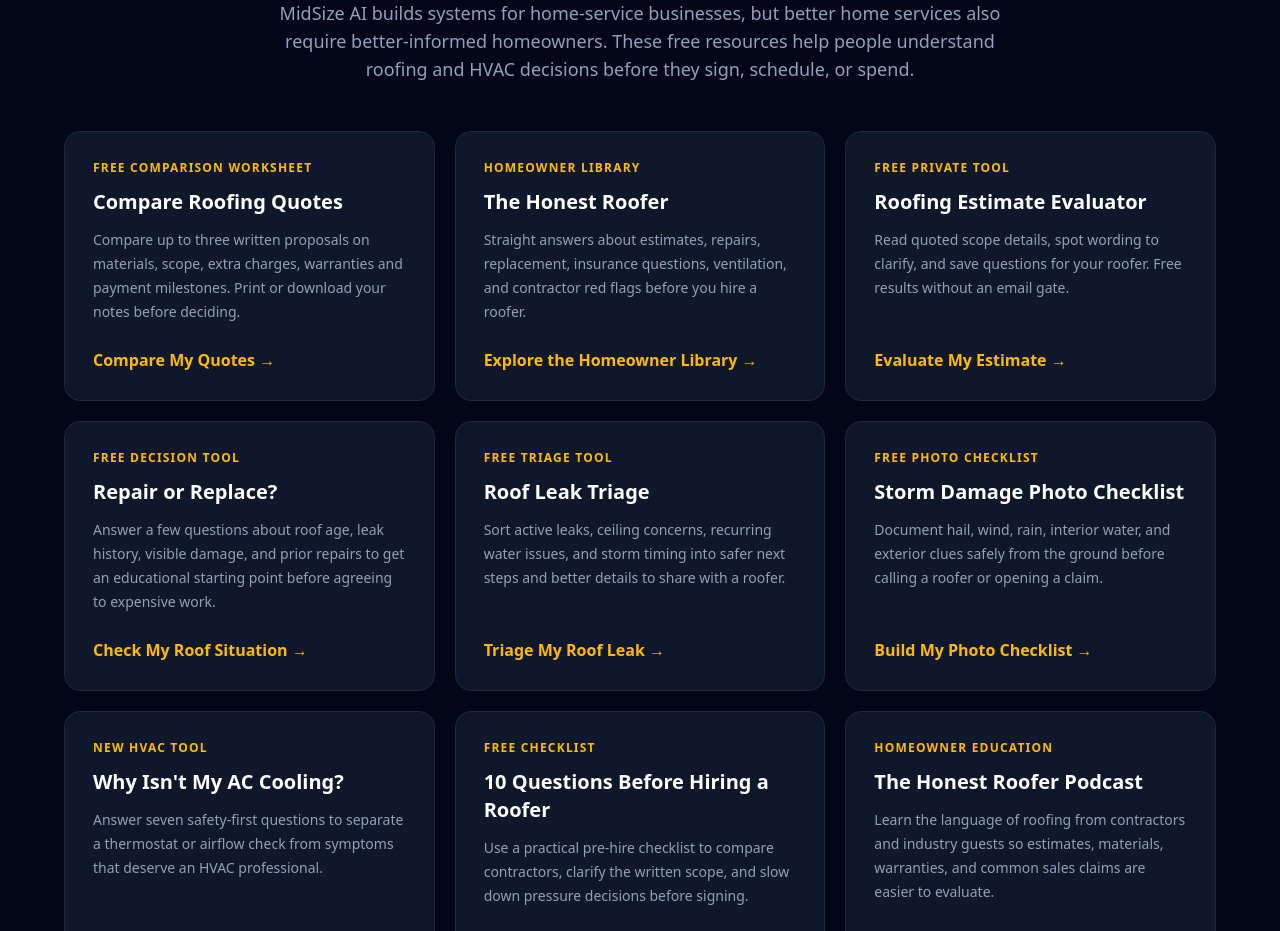
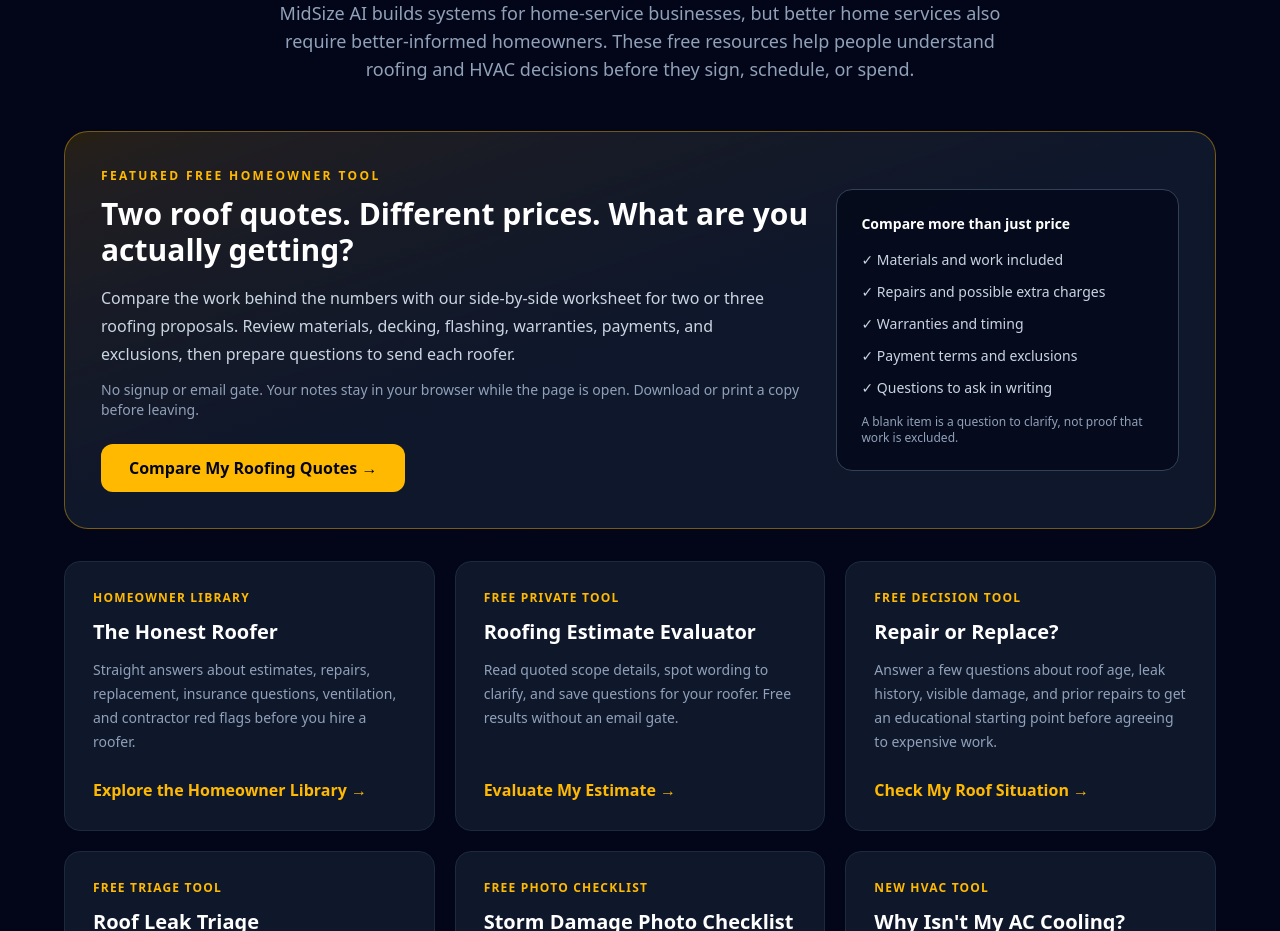
Before and after one commit to mastephenson12/midsize, a React (Vite) app in the folder website/: page / in a window 1280 px wide. Shown: the part 5160-6091 px from the top of the page. Built offline with nearby package versions, Linux system fonts and the light colour scheme.

Commit message:
Feature roofing quote comparison in homeowner trust tools with campaign tracking

```diff
--- a/website/src/HomeownerResources.jsx
+++ b/website/src/HomeownerResources.jsx
@@ -1,13 +1,6 @@
 import React from 'react';
 
 const resources = [
-  {
-    label: 'Free Comparison Worksheet',
-    title: 'Compare Roofing Quotes',
-    description: 'Compare up to three written proposals on materials, scope, extra charges, warranties and payment milestones. Print or download your notes before deciding.',
-    href: '/compare-roofing-estimates/',
-    cta: 'Compare My Quotes',
-  },
   {
     label: 'Homeowner Library',
     title: 'The Honest Roofer',
@@ -78,6 +71,37 @@ export default function HomeownerResources() {
           </p>
         </div>
 
+        <article className="mb-8 grid gap-6 rounded-3xl border border-amber-400/40 bg-gradient-to-br from-amber-400/15 via-slate-900 to-slate-900 p-7 sm:p-9 lg:grid-cols-[1.35fr_0.65fr] lg:items-center" aria-labelledby="compare-roofing-feature-title">
+          <div>
+            <p className="text-xs font-bold uppercase tracking-[0.2em] text-amber-400">Featured free homeowner tool</p>
+            <h3 id="compare-roofing-feature-title" className="mt-3 text-2xl font-extrabold text-white sm:text-3xl">Two roof quotes. Different prices. What are you actually getting?</h3>
+            <p className="mt-4 max-w-2xl text-base leading-7 text-slate-300">Compare the work behind the numbers with our side-by-side worksheet for two or three roofing proposals. Review materials, decking, flashing, warranties, payments, and exclusions, then prepare questions to send each roofer.</p>
+            <p className="mt-3 text-sm text-slate-400">No signup or email gate. Your notes stay in your browser while the page is open. Download or print a copy before leaving.</p>
+            <a
+              href="/compare-roofing-estimates/?utm_source=midsizeai&utm_medium=homeowner_tools&utm_campaign=estimate_clarity&utm_content=featured_comparison"
+              onClick={() => {
+                if (typeof window !== 'undefined' && typeof window.gtag === 'function') {
+                  window.gtag('event', 'compare_estimates_click', { source_page: 'homeowner_tools', placement: 'featured_comparison' });
+                }
+              }}
+              className="mt-6 inline-flex min-h-12 items-center justify-center rounded-xl bg-amber-400 px-7 py-3 font-bold text-slate-950 transition hover:bg-amber-300"
+            >
+              Compare My Roofing Quotes &rarr;
+            </a>
+          </div>
+          <div className="rounded-2xl border border-slate-700 bg-slate-950/70 p-6" aria-label="Comparison worksheet topics">
+            <p className="text-sm font-bold text-white">Compare more than just price</p>
+            <ul className="mt-4 space-y-3 text-sm text-slate-300">
+              <li>✓ Materials and work included</li>
+              <li>✓ Repairs and possible extra charges</li>
+              <li>✓ Warranties and timing</li>
+              <li>✓ Payment terms and exclusions</li>
+              <li>✓ Questions to ask in writing</li>
+            </ul>
+            <p className="mt-4 text-xs text-slate-400">A blank item is a question to clarify, not proof that work is excluded.</p>
+          </div>
+        </article>
+
         <div className="grid gap-5 md:grid-cols-2 lg:grid-cols-3">
           {resources.map((resource) => (
             <article key={resource.title} className="flex flex-col rounded-2xl border border-slate-800 bg-slate-900 p-7">
```
